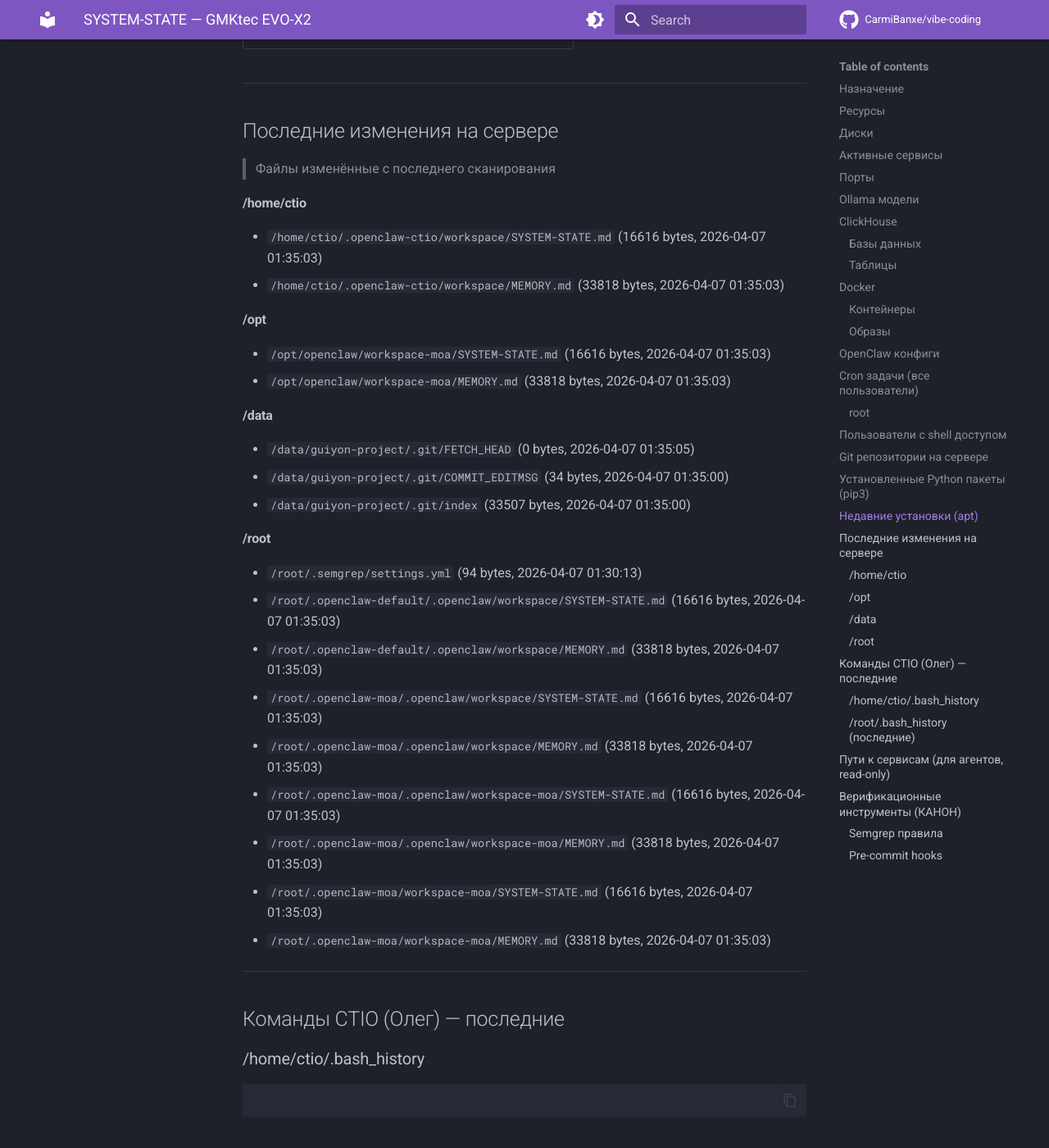
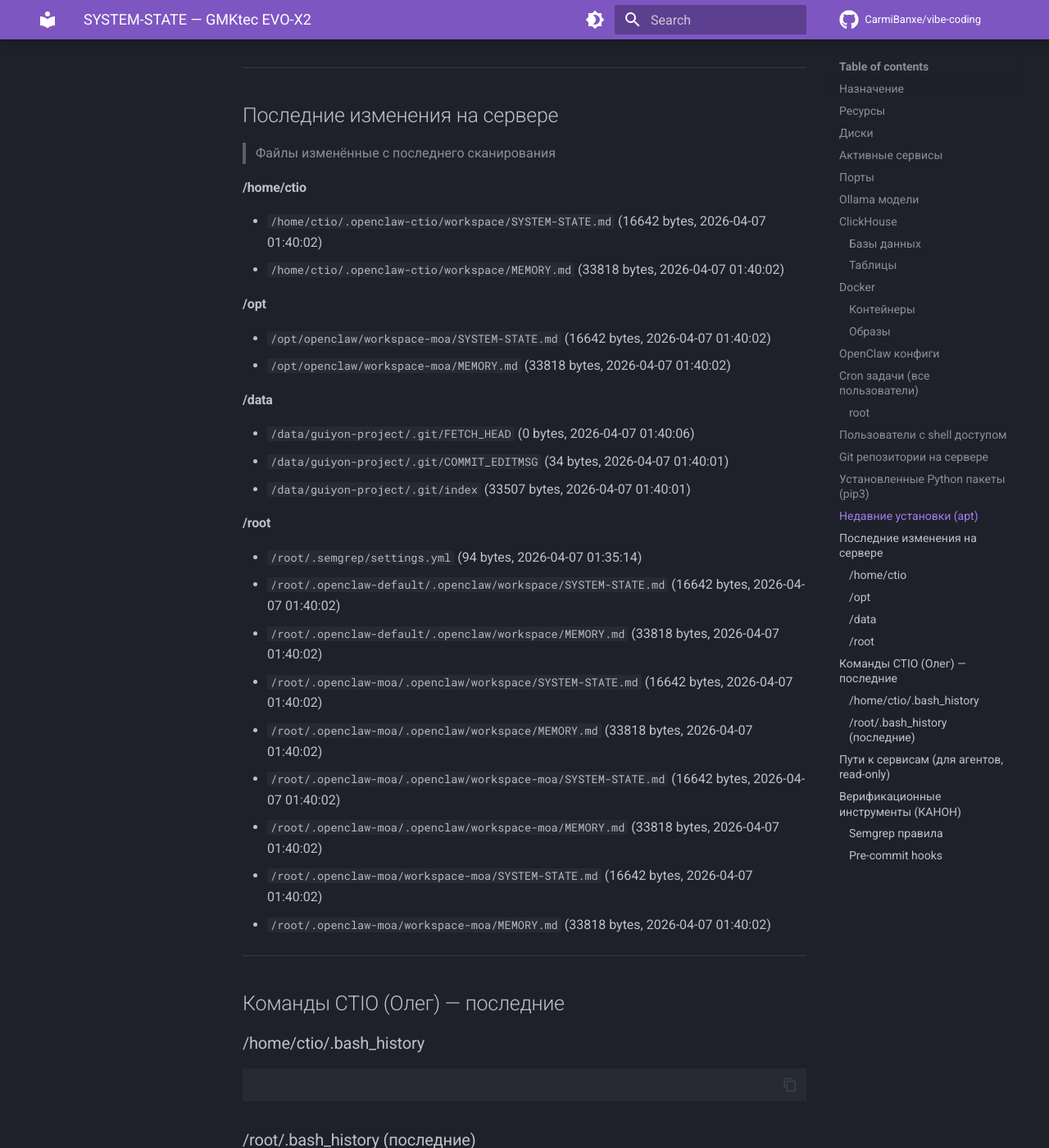
Before and after one commit to CarmiBanxe/vibe-coding, an MkDocs documentation site: the page built from docs/SYSTEM-STATE.md, in a window 1280 px wide and 1400 px high, scrolled down 13841 px. Shown: the whole window at 82% size. Built offline with MkDocs 1.6.1 and Material for MkDocs 9.7.7, drawn with Linux system fonts in a browser that asks for light colours; comment, search, counter and statistics services are not loaded; some of the changed text lies outside the part shown.

Commit message:
auto: SYSTEM-STATE v2 update (2026-04-07 01:40 CEST)

```diff
--- a/docs/SYSTEM-STATE.md
+++ b/docs/SYSTEM-STATE.md
@@ -1,6 +1,6 @@
 # SYSTEM-STATE — GMKtec EVO-X2
 > Автоматически обновляется каждые 5 минут
-> Последнее сканирование: 2026-04-07 01:35 CEST
+> Последнее сканирование: 2026-04-07 01:40 CEST
 > Источник: ctio-watcher.sh v2 (cron)
 
 ## Назначение
@@ -380,28 +379,28 @@
 
 
 #### /home/ctio
-- `/home/ctio/.openclaw-ctio/workspace/SYSTEM-STATE.md` (16616 bytes, 2026-04-07 01:35:03)
-- `/home/ctio/.openclaw-ctio/workspace/MEMORY.md` (33818 bytes, 2026-04-07 01:35:03)
+- `/home/ctio/.openclaw-ctio/workspace/SYSTEM-STATE.md` (16642 bytes, 2026-04-07 01:40:02)
+- `/home/ctio/.openclaw-ctio/workspace/MEMORY.md` (33818 bytes, 2026-04-07 01:40:02)
 
 #### /opt
-- `/opt/openclaw/workspace-moa/SYSTEM-STATE.md` (16616 bytes, 2026-04-07 01:35:03)
-- `/opt/openclaw/workspace-moa/MEMORY.md` (33818 bytes, 2026-04-07 01:35:03)
+- `/opt/openclaw/workspace-moa/SYSTEM-STATE.md` (16642 bytes, 2026-04-07 01:40:02)
+- `/opt/openclaw/workspace-moa/MEMORY.md` (33818 bytes, 2026-04-07 01:40:02)
 
 #### /data
-- `/data/guiyon-project/.git/FETCH_HEAD` (0 bytes, 2026-04-07 01:35:05)
-- `/data/guiyon-project/.git/COMMIT_EDITMSG` (34 bytes, 2026-04-07 01:35:00)
-- `/data/guiyon-project/.git/index` (33507 bytes, 2026-04-07 01:35:00)
+- `/data/guiyon-project/.git/FETCH_HEAD` (0 bytes, 2026-04-07 01:40:06)
+- `/data/guiyon-project/.git/COMMIT_EDITMSG` (34 bytes, 2026-04-07 01:40:01)
+- `/data/guiyon-project/.git/index` (33507 bytes, 2026-04-07 01:40:01)
 
 #### /root
-- `/root/.semgrep/settings.yml` (94 bytes, 2026-04-07 01:30:13)
-- `/root/.openclaw-default/.openclaw/workspace/SYSTEM-STATE.md` (16616 bytes, 2026-04-07 01:35:03)
-- `/root/.openclaw-default/.openclaw/workspace/MEMORY.md` (33818 bytes, 2026-04-07 01:35:03)
-- `/root/.openclaw-moa/.openclaw/workspace/SYSTEM-STATE.md` (16616 bytes, 2026-04-07 01:35:03)
-- `/root/.openclaw-moa/.openclaw/workspace/MEMORY.md` (33818 bytes, 2026-04-07 01:35:03)
-- `/root/.openclaw-moa/.openclaw/workspace-moa/SYSTEM-STATE.md` (16616 bytes, 2026-04-07 01:35:03)
-- `/root/.openclaw-moa/.openclaw/workspace-moa/MEMORY.md` (33818 bytes, 2026-04-07 01:35:03)
-- `/root/.openclaw-moa/workspace-moa/SYSTEM-STATE.md` (16616 bytes, 2026-04-07 01:35:03)
-- `/root/.openclaw-moa/workspace-moa/MEMORY.md` (33818 bytes, 2026-04-07 01:35:03)
+- `/root/.semgrep/settings.yml` (94 bytes, 2026-04-07 01:35:14)
+- `/root/.openclaw-default/.openclaw/workspace/SYSTEM-STATE.md` (16642 bytes, 2026-04-07 01:40:02)
+- `/root/.openclaw-default/.openclaw/workspace/MEMORY.md` (33818 bytes, 2026-04-07 01:40:02)
+- `/root/.openclaw-moa/.openclaw/workspace/SYSTEM-STATE.md` (16642 bytes, 2026-04-07 01:40:02)
+- `/root/.openclaw-moa/.openclaw/workspace/MEMORY.md` (33818 bytes, 2026-04-07 01:40:02)
+- `/root/.openclaw-moa/.openclaw/workspace-moa/SYSTEM-STATE.md` (16642 bytes, 2026-04-07 01:40:02)
+- `/root/.openclaw-moa/.openclaw/workspace-moa/MEMORY.md` (33818 bytes, 2026-04-07 01:40:02)
+- `/root/.openclaw-moa/workspace-moa/SYSTEM-STATE.md` (16642 bytes, 2026-04-07 01:40:02)
+- `/root/.openclaw-moa/workspace-moa/MEMORY.md` (33818 bytes, 2026-04-07 01:40:02)
 
 ---
 
```
Also changed, not shown: other parts of docs/SYSTEM-STATE.md (+3 -4 lines).
